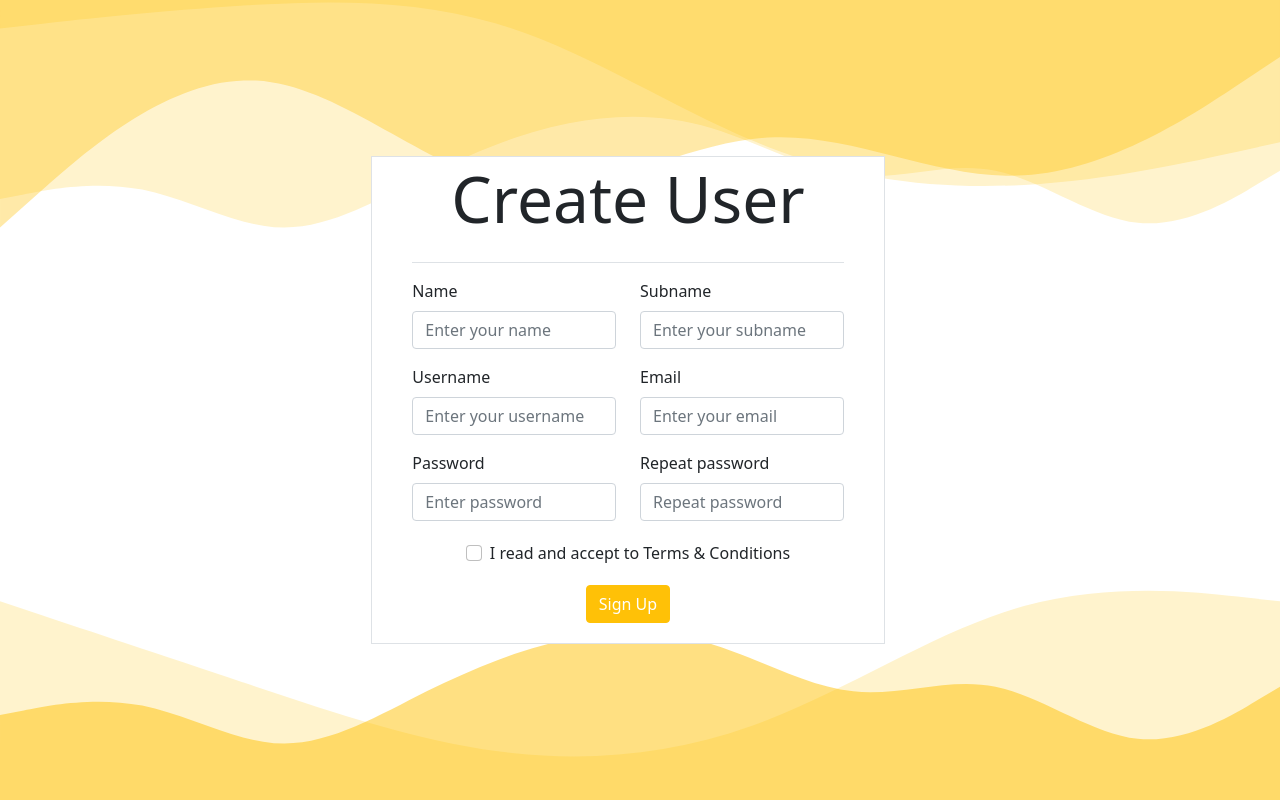
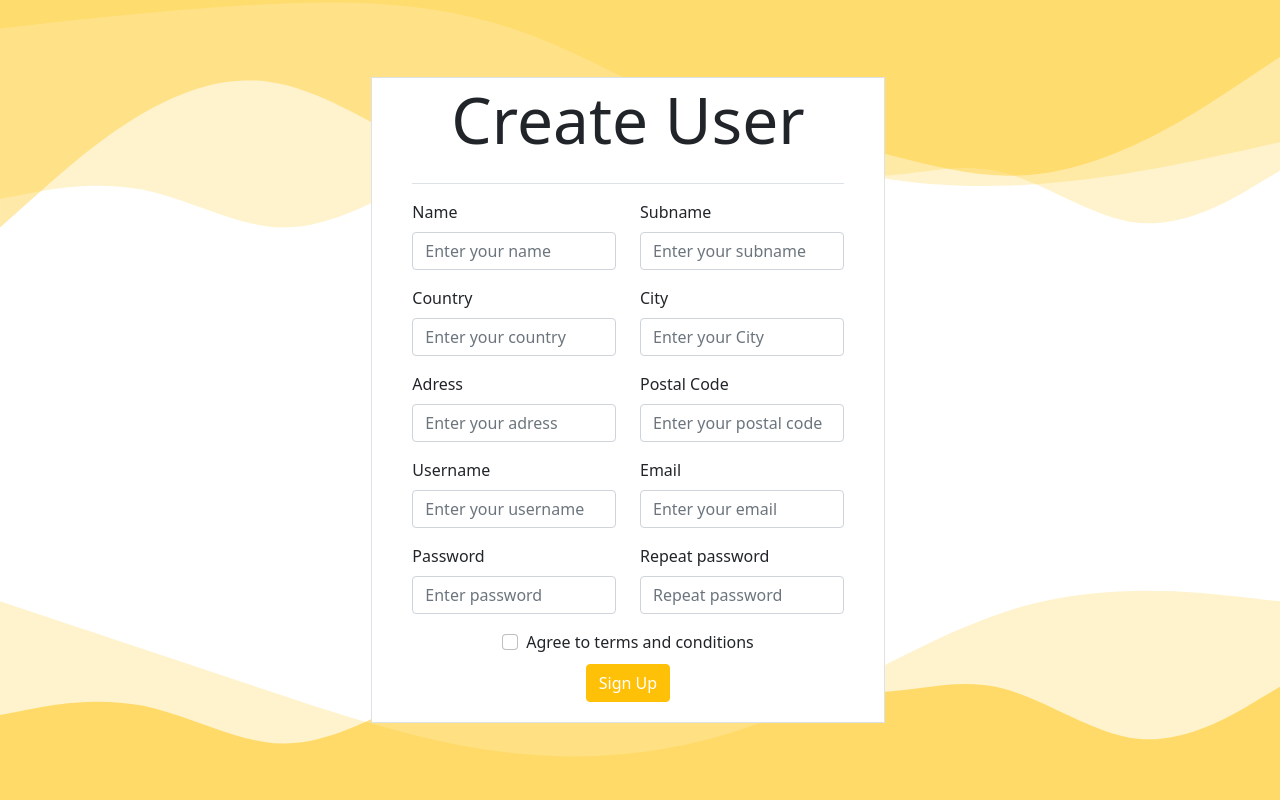
Before and after one commit to AlexHM/WebShop, a PHP site: page /html/signup/signUp.html in a window 1280 px wide. Run offline with PHP 8.4, Linux system fonts and the light colour scheme.

Commit message:
update signup

```diff
--- a/NFTS/html/signup/signUp.html
+++ b/NFTS/html/signup/signUp.html
@@ -22,49 +22,134 @@
     </div>
 
     <div class="container-fluid vh-100 row align-items-center">
-        <div class="container col-5 text-center divLog border">
-            <form action="signUp.php" method="post" class="p-1">
+        <div class="container col-sm-12 col-md-5 text-center divLog border">
+            <form action="signUp.php" method="post" class="p-1 needs-validation" novalidate>
                 <div class="container-fluid">
                     <div>
                         <p class="display-3 pb-4 border-bottom">Create User</p>
                     </div>
                     <form class="container-fluid" action="signUp.php" method="post">
                         <div class="row">
-                            <div class="mb-3 col-6">
+                            <div class="mb-3 col-sm-12 col-md-6 col-12">
                                 <label class="form-label d-flex">Name</label>
-                                <input type="text" name="name" class="form-control" id="exampleFormControlInput1" placeholder="Enter your name" >
+                                <input type="text" name="name" class="form-control" id="exampleFormControlInput1" placeholder="Enter your name" required>
+                                <div class="valid-feedback">
+                                    Looks good!
+                                </div>
+                                <div class="invalid-feedback">
+                                    Please enter your name!
+                                </div>
                             </div>
-                            <div class="mb-3 col-6">
+                            <div class="mb-3 col-md-6 col-sm-12 col-12">
                                 <label class="form-label d-flex">Subname</label>
-                                <input type="text" name="lastname" class="form-control" id="exampleFormControlInput1" placeholder="Enter your subname" >
+                                <input type="text" name="lastname" class="form-control" id="exampleFormControlInput1" placeholder="Enter your subname" required>
+                                <div class="valid-feedback">
+                                    Looks good!
+                                </div>
+                                <div class="invalid-feedback">
+                                    Please enter your subname!
+                                </div>
                             </div>
                         </div>
                         <div class="row">
-                            <div class="mb-3 col-6">
-                                <label class="form-label d-flex">Username</label>
-                                <input type="text" name="user" class="form-control" id="exampleFormControlInput1" placeholder="Enter your username" >
+                            <div class="mb-3 col-md-6 col-sm-12 col-12">
+                                <label class="form-label d-flex">Country</label>
+                                <input type="text" name="country" class="form-control" id="exampleFormControlInput1" placeholder="Enter your country" required >
+                                <div class="valid-feedback">
+                                    Nice place!
+                                </div>
+                                <div class="invalid-feedback">
+                                    Please enter your country!
+                                </div>
                             </div>
-                            <div class="mb-3 col-6">
-                                <label class="form-label d-flex">Email</label>
-                                <input name="email" type="email" class="form-control" id="exampleFormControlInput1" placeholder="Enter your email" >
+                            <div class="mb-3 col-md-6 col-sm-12 col-12">
+                                <label class="form-label d-flex">City</label>
+                                <input type="text" class="form-control" name="city" id="exampleFormControlInput1" placeholder="Enter your City" required>
+                                <div class="valid-feedback">
+                                    Looks good!
+                                </div>
+                                <div class="invalid-feedback">
+                                    Please enter your city!
+                                </div>
                             </div>
                         </div>
                         <div class="row">
-                            <div class="mb-3 col-6">
-                                <label class="form-label d-flex">Password</label>
-                                <input type="password" name="password" class="form-control" id="exampleFormControlInput1" placeholder="Enter password" >
+                            <div class="mb-3 col-md-6 col-sm-12 col-12">
+                                <label class="form-label d-flex">Adress</label>
+                                <input type="text" name="address" class="form-control" id="exampleFormControlInput1" placeholder="Enter your adress" required>
+                                <div class="valid-feedback">
+                                    Looks good!
+                                </div>
+                                <div class="invalid-feedback">
+                                    Please enter your name!
+                                </div>
                             </div>
-                            <div class="mb-3 col-6">
-                                <label class="form-label d-flex">Repeat password</label>
-                                <input type="password" class="form-control" name="passwordconfirm" id="exampleFormControlInput1" placeholder="Repeat password" >
+                            <div class="mb-3 col-md-6 col-sm-12 col-12">
+                                <label class="form-label d-flex">Postal Code</label>
+                                <input type="text" class="form-control" name="postal" id="exampleFormControlInput1" placeholder="Enter your postal code" required>
+                                <div class="valid-feedback">
+                                    Looks good!
+                                </div>
+                                <div class="invalid-feedback">
+                                    Please enter your name!
+                                </div>
                             </div>
                         </div>
                         <div class="row">
-                            <div class="align-items-center mb-3 d-flex justify-content-center">
-                                <input class="form-check-input m-1" type="checkbox" name="userTerms" value="" id="flexCheckIndeterminate">
-                                <label class="form-check-label m-1" for="flexCheckIndeterminate">
-                                    I read and accept to Terms & Conditions
-                                </label>
+                            <div class="mb-3 col-md-6 col-sm-12 col-12">
+                                <label class="form-label d-flex">Username</label>
+                                <input type="text" name="user" class="form-control" id="exampleFormControlInput1" placeholder="Enter your username" required>
+                                <div class="valid-feedback">
+                                    Nice user!
+                                </div>
+                                <div class="invalid-feedback">
+                                    Please enter your username!
+                                </div>
+                            </div>
+                            <div class="mb-3 col-md-6 col-sm-12 col-12">
+                                <label class="form-label d-flex">Email</label>
+                                <input name="email" type="email" class="form-control" id="exampleFormControlInput1" placeholder="Enter your email" required>
+                                <div class="valid-feedback">
+                                    Looks good!
+                                </div>
+                                <div class="invalid-feedback">
+                                    Please enter your email!
+                                </div>
+                            </div>
+                        </div>
+                        <div class="row">
+                            <div class="mb-3 col-md-6 col-sm-12 col-12">
+                                <label class="form-label d-flex">Password</label>
+                                <input type="password" name="password" class="form-control" id="pass1" placeholder="Enter password" required>
+                                <div class="valid-feedback">
+                                    Looks good!
+                                </div>
+                                <div class="invalid-feedback">
+                                    Please enter your email!
+                                </div>
+                            </div>
+                            <div class="mb-3 col-md-6 col-sm-12 col-12">
+                                <label class="form-label d-flex">Repeat password</label>
+                                <input type="password" class="form-control" name="passwordconfirm" id="pass2" placeholder="Repeat password" required>
+                                <div class="valid-feedback">
+                                    Looks good!
+                                </div>
+                                <div class="invalid-feedback">
+                                    Passwords aren't the same.
+                                </div>
+                            </div>
+                        </div>
+                        <div class="row">
+                            <div class="form check mb-2 d-flex justify-content-center">
+                                <div class="form-check">
+                                    <input class="form-check-input" type="checkbox" value="" name="userTerms" id="invalidCheck" required>
+                                    <label class="form-check-label" for="invalidCheck">
+                                    Agree to terms and conditions
+                                    </label>
+                                    <div class="invalid-feedback">
+                                    You must agree before submitting.
+                                    </div>
+                                </div>
                             </div>
                         </div>
                         <div class="row">
@@ -89,7 +174,29 @@
     </div>
     <!-- JavaScript Bundle with Popper -->
 <script src="https://cdn.jsdelivr.net/npm/bootstrap@5.1.3/dist/js/bootstrap.bundle.min.js" integrity="sha384-ka7Sk0Gln4gmtz2MlQnikT1wXgYsOg+OMhuP+IlRH9sENBO0LRn5q+8nbTov4+1p" crossorigin="anonymous"></script>
+<script>
+    // Example starter JavaScript for disabling form submissions if there are invalid fields
+    (function () {
+    'use strict'
 
+    // Fetch all the forms we want to apply custom Bootstrap validation styles to
+    var forms = document.querySelectorAll('.needs-validation')
+
+    console.log(forms)
+    // Loop over them and prevent submission
+    Array.prototype.slice.call(forms)
+        .forEach(function (form) {
+        form.addEventListener('submit', function (event) {
+            console.log(form)
+            if (!form.checkValidity()) {
+            event.preventDefault()
+            event.stopPropagation()
+            }
+            form.classList.add('was-validated')
+        }, false)
+        })
+    })()
+</script>
 </body>
 
 
```
Also changed, not shown: NFTS/html/signup/signUp.php (+15 -4 lines).
